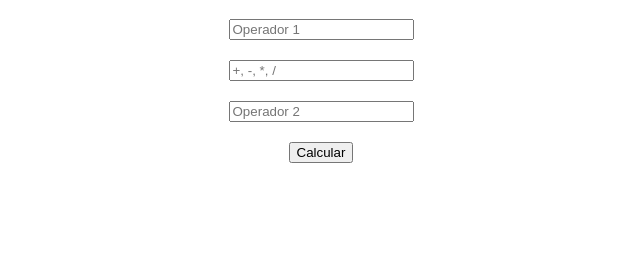
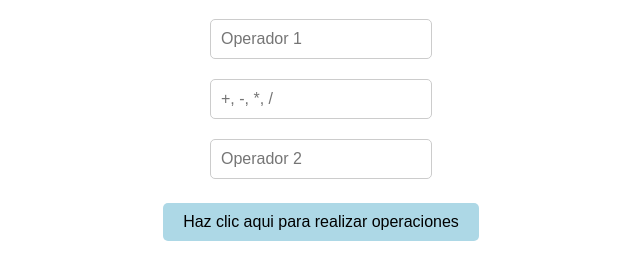
Before and after one commit to RicardoEPaez/JAVASCRIPT, a plain HTML site: page index.html in a window 1280 px wide. Shown: the part 89-368 px from the top of the page, without its empty margins (319-959 px from the left). Drawn offline with Linux system fonts and the light colour scheme.

Commit message:
Mi primera pagina web usando html, js, css

```diff
--- a/index.html
+++ b/index.html
@@ -13,7 +13,8 @@
         <input type="text" id="op1" placeholder="Operador 1">
         <input type="text" id="operacion" placeholder="+, -, *, /">
         <input type="text" id="op2" placeholder="Operador 2">
-        <button type="button" id="calcular">Calcular</button>
+        <button type="button" id="calcular">Haz clic aqui para realizar operaciones </button>
+
     </form>
     <p id="resultado"></p>
 
--- a/style.css
+++ b/style.css
@@ -7,4 +7,24 @@ body{
         display:block;
         margin: auto;
         margin-bottom: 20px;
+        padding: 10px; /* Espaciado interno */
+        width: 200px; /* Ancho del cuadro de texto */
+        border: 1px solid #ccc; /* Borde gris claro */
+        border-radius: 5px; /* Bordes redondeados */
+        font-size: 16px; /* Tamaño de fuente */
+        transition: border-color 0.3s; /* Transición suave para el borde */
     }
+
+    button {
+        background-color: lightblue; /* Color azul claro */
+        border: none; /* Sin borde */
+        color: black; /* Color del texto */
+        padding: 10px 20px; /* Espaciado interno */
+        text-align: center; /* Centrado del texto */
+        text-decoration: none; /* Sin subrayado */
+        display: inline-block; /* Para que se comporte como un bloque */
+        font-size: 16px; /* Tamaño de fuente */
+        margin: 4px 2px; /* Margen */
+        cursor: pointer; /* Cambia el cursor al pasar por encima */
+        border-radius: 5px; /* Bordes redondeados */
+    }
```
